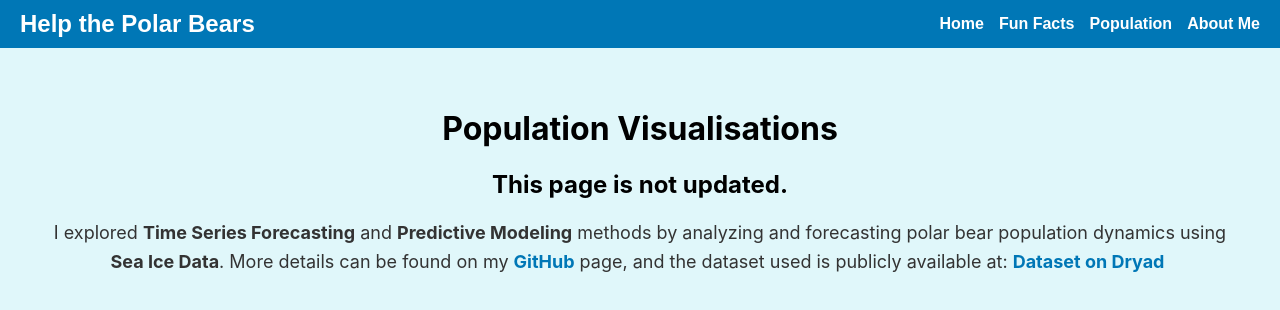
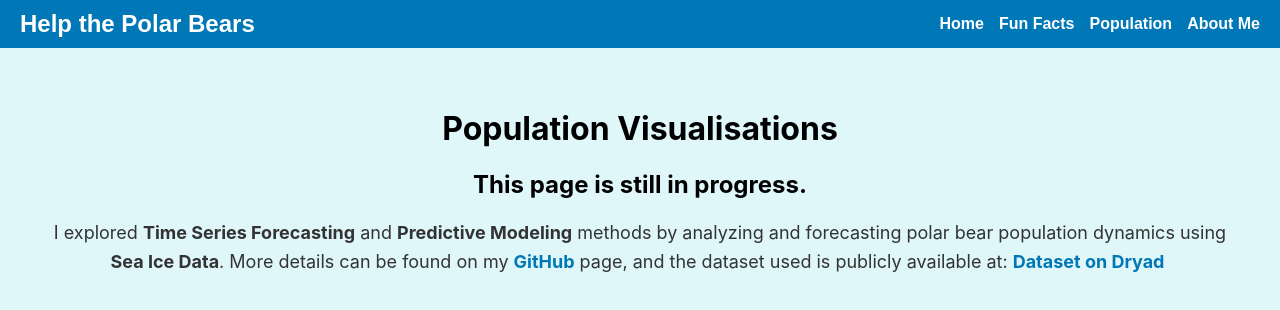
Before and after one commit to phoebenyi/polarbear, a React (Create React App) app: page /population in a window 1280 px wide. Shown: the top 310 px of the page. Built offline with nearby package versions, Linux system fonts and the light colour scheme.

Commit message:
minor changes

```diff
--- a/src/pages/FunFactsPage.jsx
+++ b/src/pages/FunFactsPage.jsx
@@ -7,9 +7,12 @@ const FunFactsPage = () => (
   <div style={{ textAlign: 'center', padding: '20px' }}>
     <h1>Learn More about Polar Bears!</h1>
     <PolarBear3D />
-      <h2>Polar bears can swim for hours at a time.</h2>
+    <h2>This page is still in progress.</h2>
+    <ol>
+      <li>Polar bears can swim for hours at a time.</li>
       <li>Their skin is actually black, not white!</li>
       <li>Polar bears are excellent hunters.</li>
+      </ol>
   </div>
 );
 
--- a/src/pages/PopulationPage.jsx
+++ b/src/pages/PopulationPage.jsx
@@ -4,7 +4,7 @@ import React from 'react';
 const PopulationPage = () => (
   <div style={{ textAlign: 'center', padding: '20px' }}>
     <h1>Population Visualisations</h1>
-    <h2>This page is not updated.</h2>
+    <h2>This page is still in progress.</h2>
     <p style={{ fontSize: '18px', color: '#333', lineHeight: '1.6' }}>
       I explored <strong>Time Series Forecasting</strong> and <strong> Predictive Modeling</strong> methods by analyzing and forecasting polar bear population dynamics using <strong>Sea Ice Data</strong>. More details can be found on my
       <a
```
